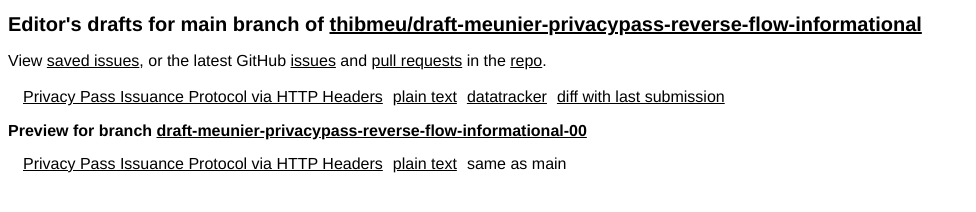
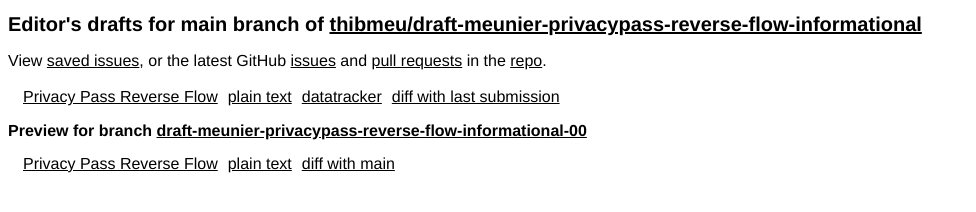
Before and after one commit to thibmeu/draft-meunier-privacypass-reverse-flow-informational, a plain HTML site: page index.html in a window 1280 px wide. Shown: the whole page, without its empty margins (0-976 px from the left). Drawn offline with Linux system fonts and the light colour scheme.

Commit message:
Script updating gh-pages from ec24e75. [ci skip]

```diff
--- a/draft-meunier-privacypass-reverse-flow-informational.txt
+++ b/draft-meunier-privacypass-reverse-flow-informational.txt
@@ -8,7 +8,7 @@
 Expires: 15 August 2025
 
 
-            Privacy Pass Issuance Protocol via HTTP Headers
+                       Privacy Pass Reverse Flow
       draft-meunier-privacypass-reverse-flow-informational-latest
 
 Abstract
--- a/index.html
+++ b/index.html
@@ -17,8 +17,8 @@
     <p>View <a href="issues.html">saved issues</a>, or the latest GitHub <a href="https://github.com/thibmeu/draft-meunier-privacypass-reverse-flow-informational/issues">issues</a> and <a href="https://github.com/thibmeu/draft-meunier-privacypass-reverse-flow-informational/pulls">pull requests</a> in the <a href="https://github.com/thibmeu/draft-meunier-privacypass-reverse-flow-informational">repo</a>.</p>
     <table id="branch-main">
       <tr>
-        <td><a href="./draft-meunier-privacypass-reverse-flow-informational.html" class="html draft-meunier-privacypass-reverse-flow-informational" title="Privacy Pass Issuance Protocol via HTTP Headers (HTML)">Privacy Pass Issuance Protocol via HTTP Headers</a></td>
-        <td><a href="./draft-meunier-privacypass-reverse-flow-informational.txt" class="txt draft-meunier-privacypass-reverse-flow-informational" title="Privacy Pass Issuance Protocol via HTTP Headers (Text)">plain text</a></td>
+        <td><a href="./draft-meunier-privacypass-reverse-flow-informational.html" class="html draft-meunier-privacypass-reverse-flow-informational" title="Privacy Pass Reverse Flow (HTML)">Privacy Pass Reverse Flow</a></td>
+        <td><a href="./draft-meunier-privacypass-reverse-flow-informational.txt" class="txt draft-meunier-privacypass-reverse-flow-informational" title="Privacy Pass Reverse Flow (Text)">plain text</a></td>
         <td><a href="https://datatracker.ietf.org/doc/draft-meunier-privacypass-reverse-flow-informational" class="dt draft-meunier-privacypass-reverse-flow-informational" title="Datatracker for draft-meunier-privacypass-reverse-flow-informational">datatracker</a></td>
         <td><a href="https://author-tools.ietf.org/api/iddiff?doc_1=draft-meunier-privacypass-reverse-flow-informational&amp;url_2=https://thibmeu.github.io/draft-meunier-privacypass-reverse-flow-informational/draft-meunier-privacypass-reverse-flow-informational.txt" class="diff draft-meunier-privacypass-reverse-flow-informational">diff with last submission</a></td>
         <td></td>
@@ -27,9 +27,9 @@
     <h2>Preview for branch <a href="draft-meunier-privacypass-reverse-flow-informational-00">draft-meunier-privacypass-reverse-flow-informational-00</a></h2>
     <table id="branch-draft-meunier-privacypass-reverse-flow-informational-00">
       <tr>
-        <td><a href="draft-meunier-privacypass-reverse-flow-informational-00/draft-meunier-privacypass-reverse-flow-informational.html" class="html draft-meunier-privacypass-reverse-flow-informational" title="Privacy Pass Issuance Protocol via HTTP Headers (HTML)">Privacy Pass Issuance Protocol via HTTP Headers</a></td>
-        <td><a href="draft-meunier-privacypass-reverse-flow-informational-00/draft-meunier-privacypass-reverse-flow-informational.txt" class="txt draft-meunier-privacypass-reverse-flow-informational" title="Privacy Pass Issuance Protocol via HTTP Headers (Text)">plain text</a></td>
-        <td>same as main</td>
+        <td><a href="draft-meunier-privacypass-reverse-flow-informational-00/draft-meunier-privacypass-reverse-flow-informational.html" class="html draft-meunier-privacypass-reverse-flow-informational" title="Privacy Pass Reverse Flow (HTML)">Privacy Pass Reverse Flow</a></td>
+        <td><a href="draft-meunier-privacypass-reverse-flow-informational-00/draft-meunier-privacypass-reverse-flow-informational.txt" class="txt draft-meunier-privacypass-reverse-flow-informational" title="Privacy Pass Reverse Flow (Text)">plain text</a></td>
+        <td><a href="https://author-tools.ietf.org/api/iddiff?url_1=https://thibmeu.github.io/draft-meunier-privacypass-reverse-flow-informational/draft-meunier-privacypass-reverse-flow-informational.txt&amp;url_2=https://thibmeu.github.io/draft-meunier-privacypass-reverse-flow-informational/draft-meunier-privacypass-reverse-flow-informational-00/draft-meunier-privacypass-reverse-flow-informational.txt" class="diff draft-meunier-privacypass-reverse-flow-informational">diff with main</a></td>
       </tr>
     </table>
     <script>
```
Also changed, not shown: draft-meunier-privacypass-reverse-flow-informational.html (+3 -3 lines).
